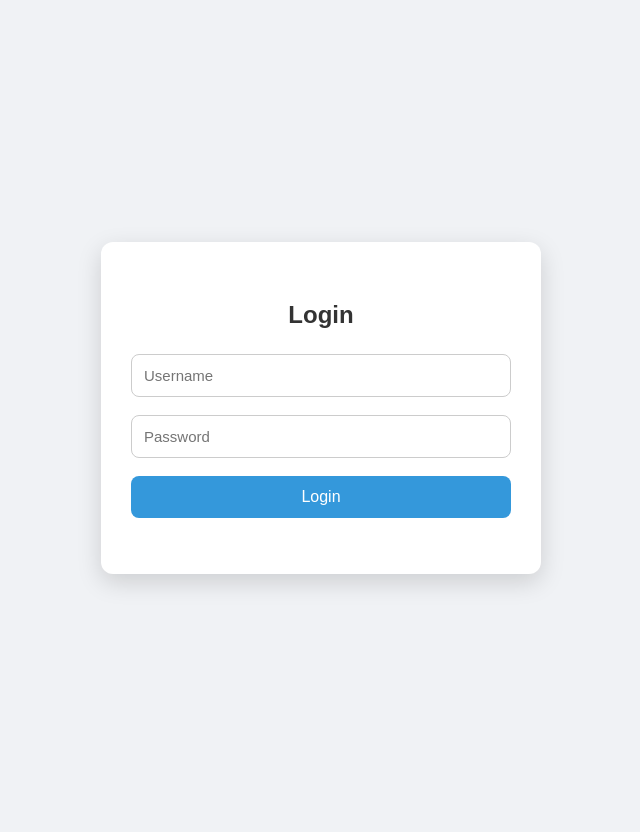
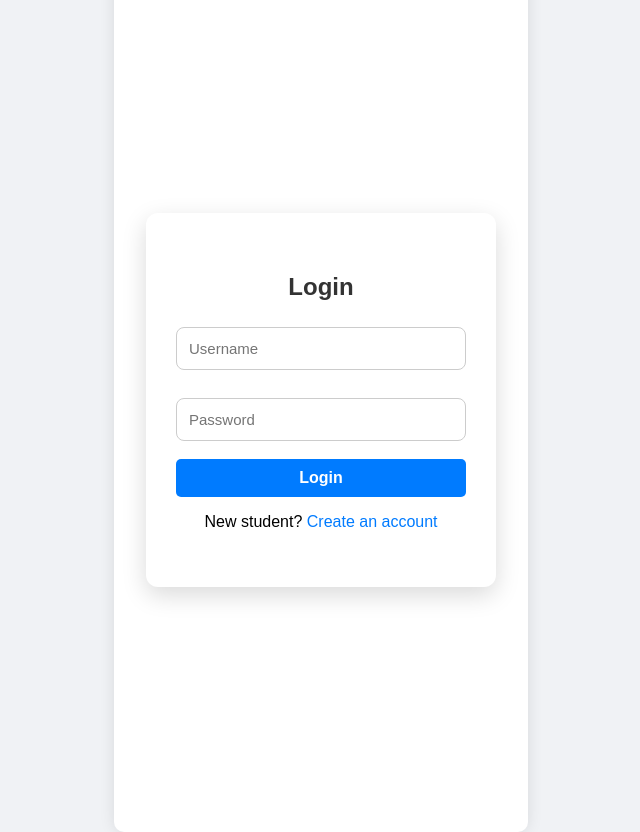
Before and after one commit to sakwasilas/kasneb-2025, a Python web app: template templates/login.html in a window 1280 px wide. Shown: the whole page, without its empty margins (319-959 px from the left). Before the commit the page ends 587 px from the top, so only its background shows below. Run offline with Jinja, Linux system fonts and the light colour scheme; the template is opened without the code that fills it, so the values that code supplies are empty.

Commit message:
created a register link

```diff
--- a/templates/login.html
+++ b/templates/login.html
@@ -1,4 +1,7 @@
+{% extends 'base.html' %}
+{% block title %}Summit Technical College | Login{% endblock %}
 
+{% block content %}
 <style>
   body {
     font-family: Arial, sans-serif;
@@ -7,12 +10,60 @@
     justify-content: center;
     align-items: center;
     height: 100vh;
-}
+    margin: 0;
+  }
+
+  .login-wrapper {
+    background: white;
+    padding: 2rem;
+    border-radius: 10px;
+    box-shadow: 0 0 15px rgba(0, 0, 0, 0.1);
+    width: 350px;
+    text-align: center;
+  }
+
+  .login-card h2 {
+    margin-bottom: 1rem;
+  }
+
+  .login-card input {
+    width: 100%;
+    padding: 10px;
+    margin: 10px 0;
+    border: 1px solid #ccc;
+    border-radius: 5px;
+  }
+
+  .login-card button {
+    width: 100%;
+    padding: 10px;
+    background: #007bff;
+    border: none;
+    color: white;
+    font-weight: bold;
+    border-radius: 5px;
+    cursor: pointer;
+  }
+
+  .login-card button:hover {
+    background: #0056b3;
+  }
+
+  .error-message {
+    color: red;
+    margin-top: 10px;
+  }
+
+  .login-card a {
+    color: #007bff;
+    text-decoration: none;
+  }
+
+  .login-card a:hover {
+    text-decoration: underline;
+  }
 </style>
-{% extends 'base.html' %}
-{% block title %}Summit Technical College | Login{% endblock %}
 
-{% block content %}
 <div class="login-wrapper">
   <div class="login-card">
     <h2>Login</h2>
@@ -21,6 +72,7 @@
       <input type="password" name="password" placeholder="Password" required>
       <button type="submit">Login</button>
     </form>
+    <p>New student? <a href="/register">Create an account</a></p>
     {% if error %}
       <p class="error-message">{{ error }}</p>
     {% endif %}
```
Also changed, not shown: app.py (+25 -0 lines), templates/Register.html (added, +22 -0 lines), kasneb.db.
